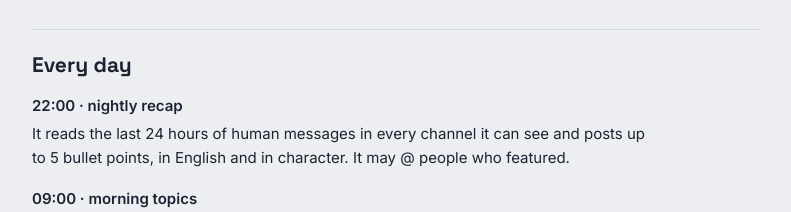
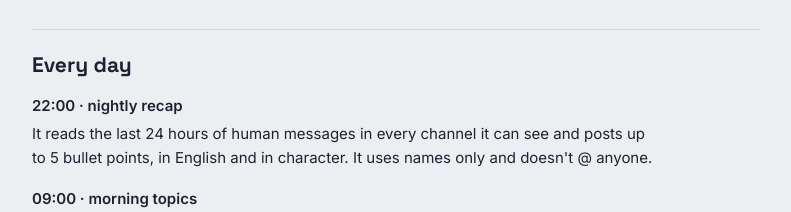
Before and after one commit to kurtliu309/discord-deepseek-bot, a plain HTML site: page docs/index.html in a window 1280 px wide. Shown: the part 2235-2447 px from the top of the page, without its empty margins (244-1035 px from the left). Drawn offline with Linux system fonts and the light colour scheme.

Commit message:
Guide page: recap section says it no longer @mentions anyone
Co-Authored-By: Claude Opus 5.5 <noreply@anthropic.com>

```diff
--- a/docs/index.html
+++ b/docs/index.html
@@ -256,7 +256,7 @@ footer { padding-block: 24px 40px; border-top: 1px solid var(--line); color: var
       <section>
         <h2><span class="en">Every day</span><span class="zh">每天的固定节目</span></h2>
         <h3><span class="en">22:00 · nightly recap</span><span class="zh">22:00 · 每晚总结</span></h3>
-        <p><span class="en">It reads the last 24 hours of human messages in every channel it can see and posts up to 5 bullet points, in English and in character. It may @ people who featured.</span><span class="zh">读它能看到的所有频道最近 24 小时里真人的消息，用英语、按人设口吻发最多 5 条要点，可能会 @ 当天出场的人。</span></p>
+        <p><span class="en">It reads the last 24 hours of human messages in every channel it can see and posts up to 5 bullet points, in English and in character. It uses names only and doesn't @ anyone.</span><span class="zh">读它能看到的所有频道最近 24 小时里真人的消息，用英语、按人设口吻发最多 5 条要点，只写名字，不 @ 任何人。</span></p>
         <h3><span class="en">09:00 · morning topics</span><span class="zh">09:00 · 早上话题</span></h3>
         <p><span class="en">Three conversation starters (at least two of them weird) picked from news, tech, CG, AI, Australian news, GitHub trending and a few subreddits, plus one gloomy life thought. Links don't unfold into big previews.</span><span class="zh">从新闻、科技、CG、AI、澳洲本地新闻、GitHub 热门和几个 Reddit 版块里挑 3 个话题（至少 2 个怪话题），再加 1 句丧气的人生感悟。链接不会展开大预览。</span></p>
         <p class="note"><span class="en">If Kurt's computer is off at those times, that day is simply skipped.</span><span class="zh">如果那时 Kurt 的电脑没开，当天就跳过。</span></p>
```
